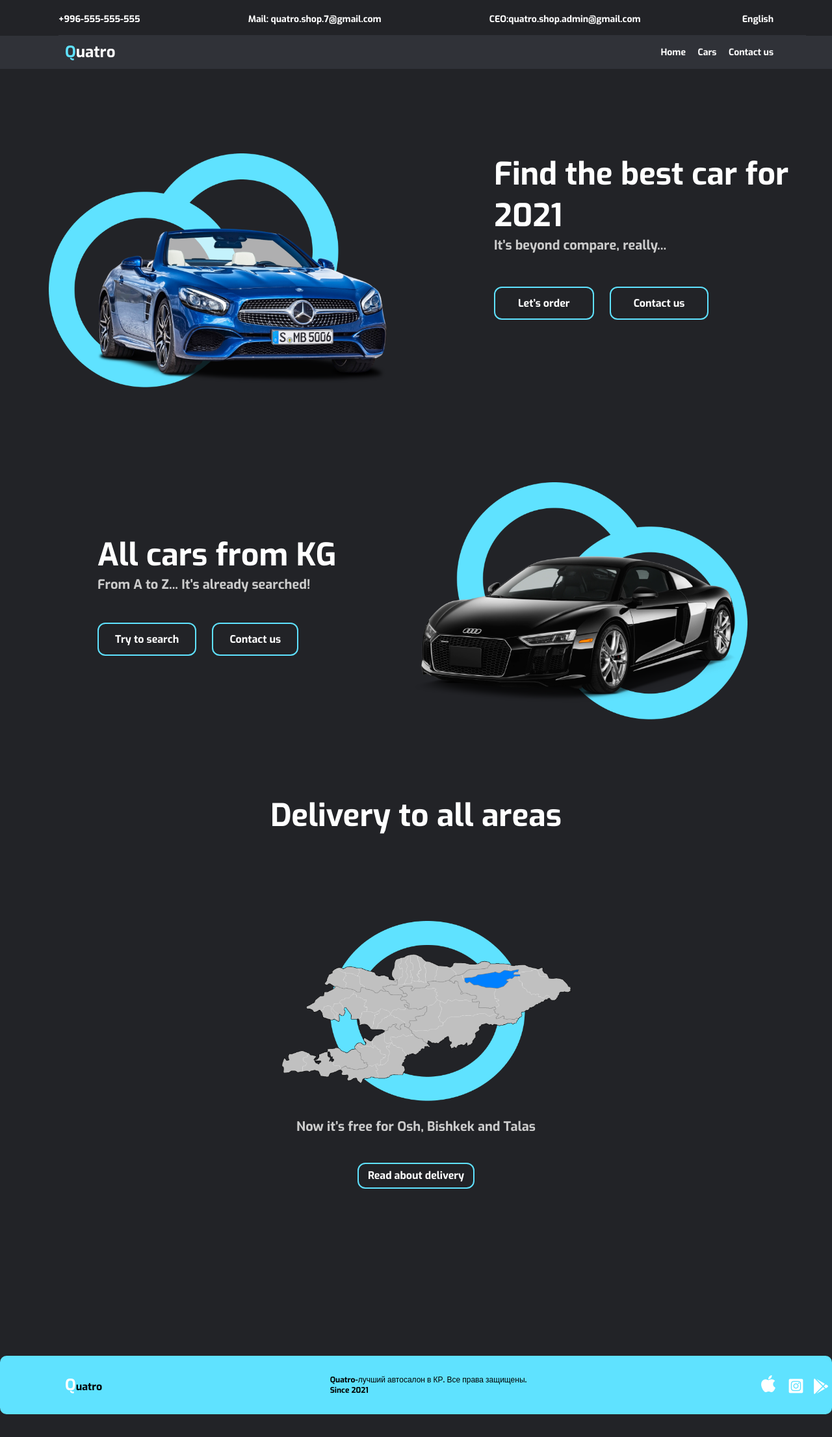
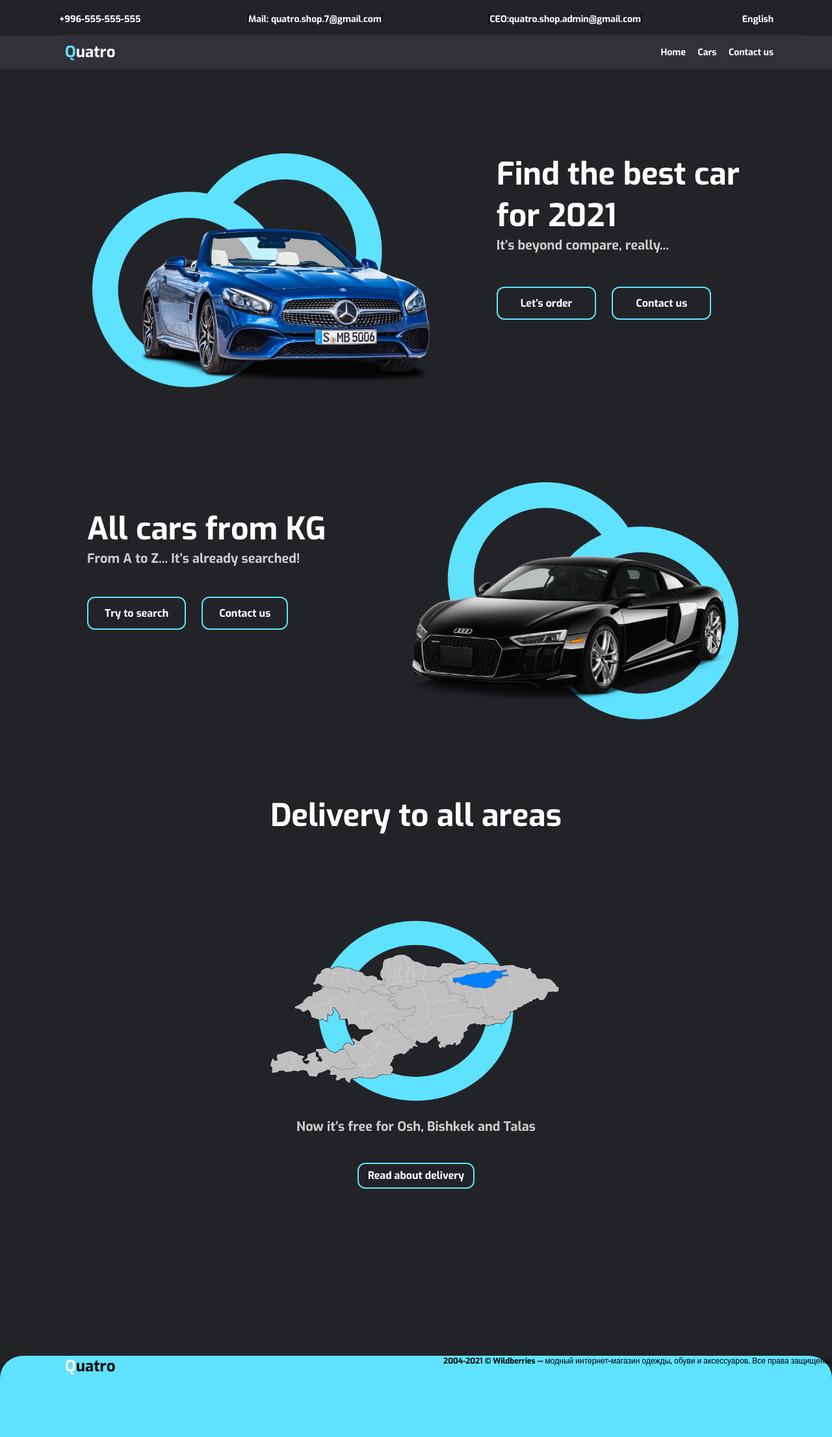
Before and after one commit to BlackZan1/task-from-college, a Django app: page / in a window 1280 px wide. Shown: the whole page at 65% size. Before the commit the page ends 2176 px from the top, so only its background shows below. Run offline with Django 3.2, Linux system fonts and the light colour scheme.

Commit message:
new commit

```diff
--- a/cars/models.py
+++ b/cars/models.py
@@ -30,7 +30,7 @@ class Car(models.Model):
 
     name = models.CharField(max_length = 50)
     price = models.IntegerField(null = True, blank = True)
-    images = models.ManyToManyField(CustomImageModel)
+    image = models.ImageField(upload_to = upload_rename('cars'))
     description = models.TextField()
     publish_date = models.DateField(null = True, blank = True)
     brand = models.ForeignKey(Brand, on_delete = models.SET_NULL, null = True, blank = True)
--- a/static/css/style.css
+++ b/static/css/style.css
@@ -43,13 +43,14 @@ body{
 
 }
 
-/* .info{
+.info{
+
     border-left: 1px solid #000;
 
-} */
+}
 .info__two{
-    /* border-left: 1px solid #000;
-    border-right: 1px solid #000; */
+    border-left: 1px solid #000;
+    border-right: 1px solid #000;
     margin-left: 10px;
 }
 
@@ -122,21 +123,21 @@ p{
 
 .frame8{
     display: flex;
-    justify-content: space-between;
+    justify-content:space-evenly;
 
 }
 
 
 
 img{
-    margin-left: 75px;
+    /* margin-left: 75px;*/
     margin-top: 130px;
 }
 
 
 .frame__info{
-    margin-left: 165px;
-    margin-right: 65px;
+    /* margin-left: 165px;
+    padding-right: 65px;*/
     margin-top: 130px;
     color: #fff;
 }
@@ -147,7 +148,7 @@ img{
 
 .items{
 
-    font-size: 16px;
+     font-size: 16px;
     margin-top: 65px;
 
 
@@ -173,13 +174,13 @@ img{
 
 .frame9{
     display: flex;
-    justify-content: space-between;
+    justify-content: space-evenly;
     align-items: center;
 }
 .frame9__info{
-    margin-top: 200px;
+    /* margin-top: 200px;
     margin-left: 150px;
-    margin-bottom: 220px;
+    margin-bottom: 220px; */
     color: #fff;
 }
 .frame9__info22{
@@ -213,22 +214,27 @@ img{
 
 
 .img9{
-    margin-right: 120px;
-    margin-bottom: 100px;
+    /* margin-right: 120px;
+    margin-bottom: 100px; */
 }
 
 
 /*FRAME 10*/
 
+.frame10{
+    display: flex;
+    flex-direction: column;
+}
 
 .info10{
     text-align: center;
+    margin-top: 100px;
     color: #fff;
 
 }
 .imgo10{
     text-align: center;
-   margin-right: 40px;
+   /* margin-right: 40px; */
 
 }
 
@@ -238,26 +244,30 @@ img{
     color: #CCCCCC;
 }
 
-.info10_link2 {
-    display: -webkit-flex;
-    flex-direction: column;
-    align-items: center;
+.info10_link2{
+    text-align: center;
+    display: flex;
     justify-content: center;
 }
 
 .info__link22{
+
     text-align: center;
     font-size: 16px;
-    margin: 42px auto 0;
     color:#fff;
+     margin-top: 42px;
+
+     /* padding-left: 500px;  */
     padding-top: 7px;
+    /* padding-left: 0px;
+    padding-right: 0px;  */
     border: 2px solid;
     border-left:2px solid;
     border-radius: 12px;
     box-sizing: border-box;
     width: 180px;
     height: 40px;
-    align-items: center;
+    text-align: center;
     opacity: 1;
     transition: opacity .1s linear;
     border-color: #5FE2FF ;
@@ -266,58 +276,52 @@ img{
     opacity: 1;
     background: #5FE2FF;
     color:#222327;
-}s
+}
+
+
+
 /* FOOTER */
 
 
-.footer{
+.footer {
     box-sizing: border-box;
-    /* height: 90px; */
+    height: 125px;
     width: auto;
-    /* background:#5FE2FF ; */
-    border-top-left-radius:0px ;
-    border-top-right-radius: 0px;
+    background:#5FE2FF ;
+    border-top-left-radius:35px ;
+    border-top-right-radius: 35px;
     display: flex;
     justify-content: space-between;
-    /* border-radius: 10px; */
+}
 
+.footer__link{
+
+    /* margin-bottom: auto; */
+    /* display: flex;
+    justify-content: flex-start; */
+}
+
+p{
+    /* margin-top: 35px; */
+    font-size: 24px;
+    margin-bottom: 0px;
+    margin-top: 0px;
+    padding: 0px;
 }
 
 .q_2{
     color: #fff;
-    font-size: 24px;
 }
 
 .footer__link2{
-
+     /* display: flex;
+    justify-content: center;  */
+     text-align: center;
+    /* margin-right: 450px; */
+     margin: 0px;
     font-size: 12px;
     color: black;
 }
-.footerinner{
-    width: 100%;
-    display: flex;
-    justify-content: space-between;
-    align-items: center;
-    background-color: #5FE2FF;
-    border-radius: 10px;
-    height: 90px;
+.br{
+    padding-left: 202px;
 }
-.br{
-   color: red;
-}
- .strelkabotton{
-   display: inline-flex;
-    padding: 8px 10px;
-    vertical-align: top;
-    color: white;
-    text-transform: uppercase;
-    font-size: 15px;
-    text-decoration: none;
-    transition:color .2s linear;
-    align-items: center;
-
-    }
-    .iconsnav img{
-        margin: 5px;
-
-    }
--- a/templates/index.html
+++ b/templates/index.html
@@ -41,13 +41,14 @@
 
 
     <div class="intro">
+        <div class="container">
         <div class="frame8">
             <div class="img">
                 <img src="static/image/Frame 8.png" width="520" height="360" >
             </div>
 
         <div class="frame__info">
-            <div class="info__link">Find the best car
+            <div class="info__link">Find the best car<br>
                 for 2021</div>
             <div class="info__link2">It’s beyond compare, really...</div>
             <div class="items">
@@ -90,29 +91,26 @@
             <div class="info10_link2">
                 <div class="info__link22">Read about delivery</div>
             </div>
+
         </div>
+    </div>
 
     </div>
 
 
     <footer class="footer">
-        <div class="footerinner">
         <div class="footer__link">
             <p>
-            <span class="q_2">Q</span>uatro
+                <span class="q_2">Q</span>uatro
             </p>
         </div>
 
         <div class="footer__link2">
-            Quatro-лучший автосалон в КР.
-            Все права защищены.<br class="br">Since 2021
+            2004-2021 © Wildberries — модный интернет-магазин одежды, обуви и аксессуаров. Все права защищены.
         </div>
-        <div class="iconsnav">
-            <a href=""><img src="static/image/apple.png" alt=""></a>
-            <a href=""><img src="static/image/instagram.png" alt=""></a>
-            <a href=""><img src="static/image/play-store.png" alt=""></a>
-        </div>
-        </div>
+
+
+
     </footer>
 
 </body>
```
Also changed, not shown: core/upload_rename.py (+9 -6 lines), brands/migrations/0001_initial.py (deleted), brands/migrations/__init__.py (deleted), cars/migrations/0001_initial.py (deleted), cars/migrations/0002_car_brand.py (deleted), cars/migrations/__init__.py (deleted).
